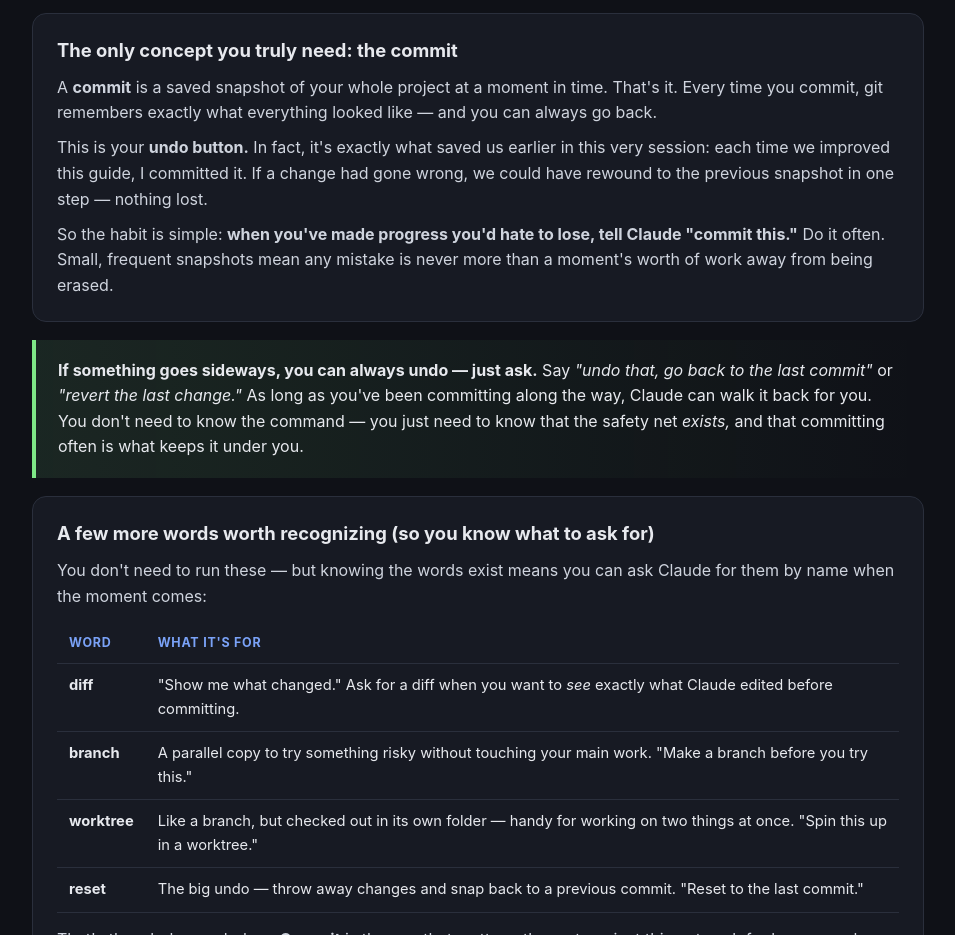
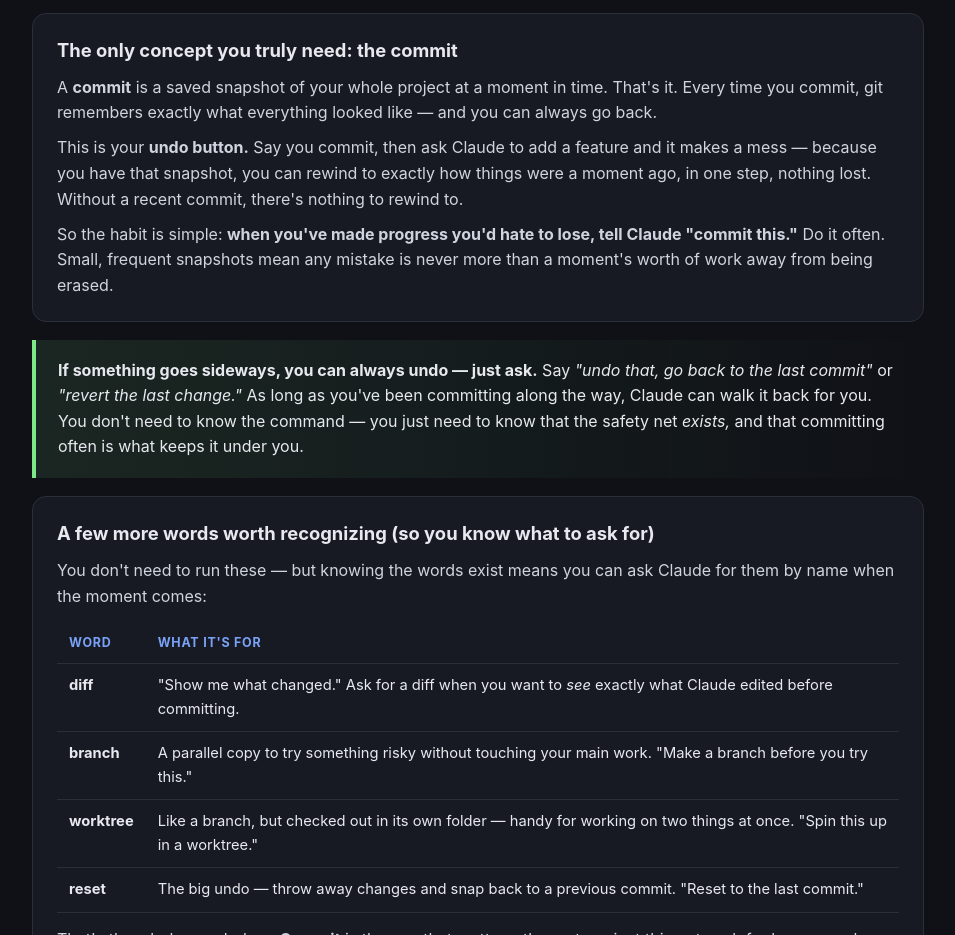
Before and after one commit to CausewayLabs/cc-starter-kit, a plain HTML site: page index.html in a window 1280 px wide. Shown: the part 982-1917 px from the top of the page, without its empty margins (162-1117 px from the left). Drawn offline with Linux system fonts and the light colour scheme.

Commit message:
Fix undo-button example: reframe for the reader instead of referencing this session

```diff
--- a/index.html
+++ b/index.html
@@ -177,7 +177,7 @@
     <div class="card">
       <h3>The only concept you truly need: the commit</h3>
       <p>A <b>commit</b> is a saved snapshot of your whole project at a moment in time. That's it. Every time you commit, git remembers exactly what everything looked like — and you can always go back.</p>
-      <p>This is your <b>undo button.</b> In fact, it's exactly what saved us earlier in this very session: each time we improved this guide, I committed it. If a change had gone wrong, we could have rewound to the previous snapshot in one step — nothing lost.</p>
+      <p>This is your <b>undo button.</b> Say you commit, then ask Claude to add a feature and it makes a mess — because you have that snapshot, you can rewind to exactly how things were a moment ago, in one step, nothing lost. Without a recent commit, there's nothing to rewind to.</p>
       <p style="margin-bottom:0">So the habit is simple: <b>when you've made progress you'd hate to lose, tell Claude "commit this."</b> Do it often. Small, frequent snapshots mean any mistake is never more than a moment's worth of work away from being erased.</p>
     </div>
 
```
